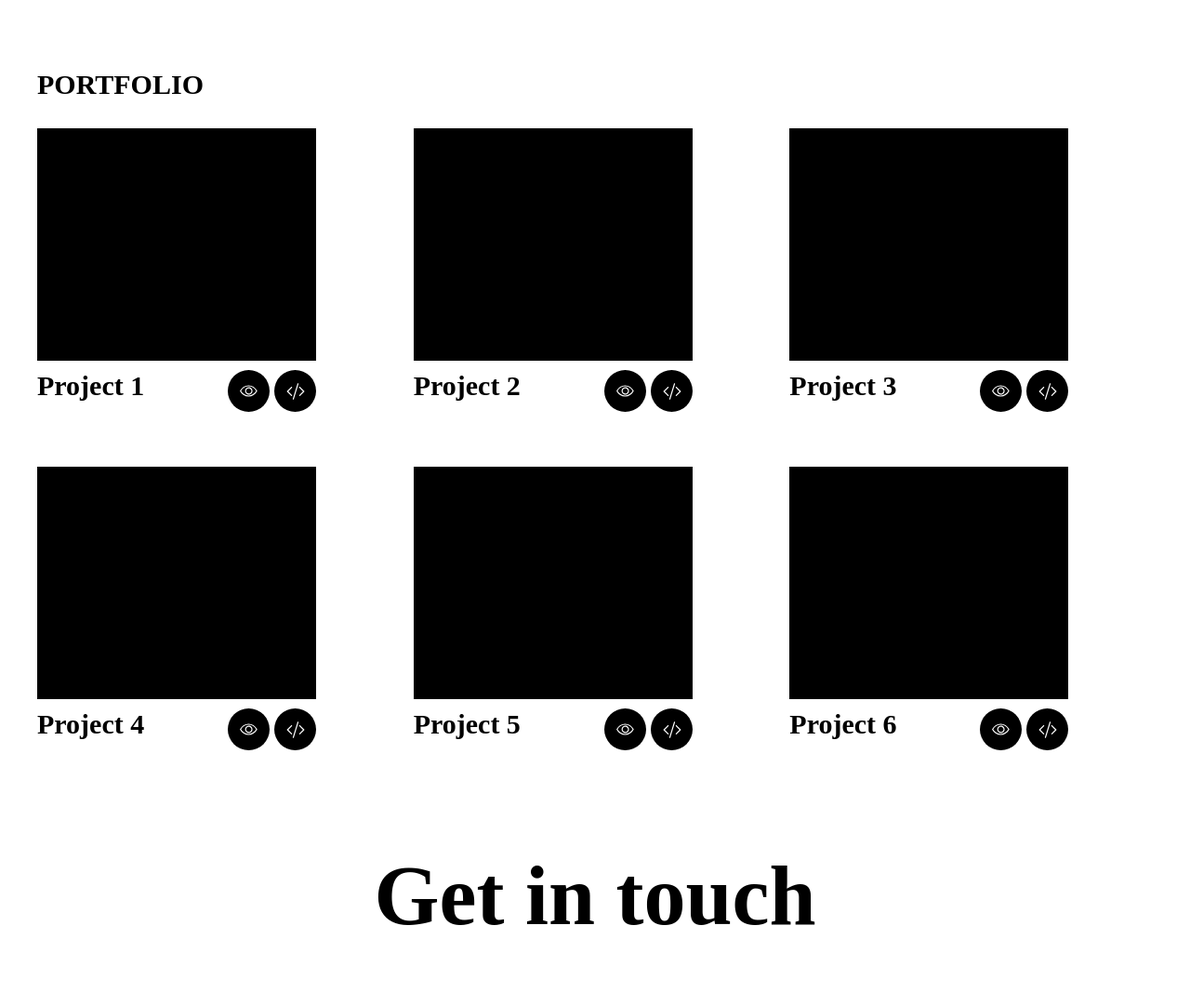
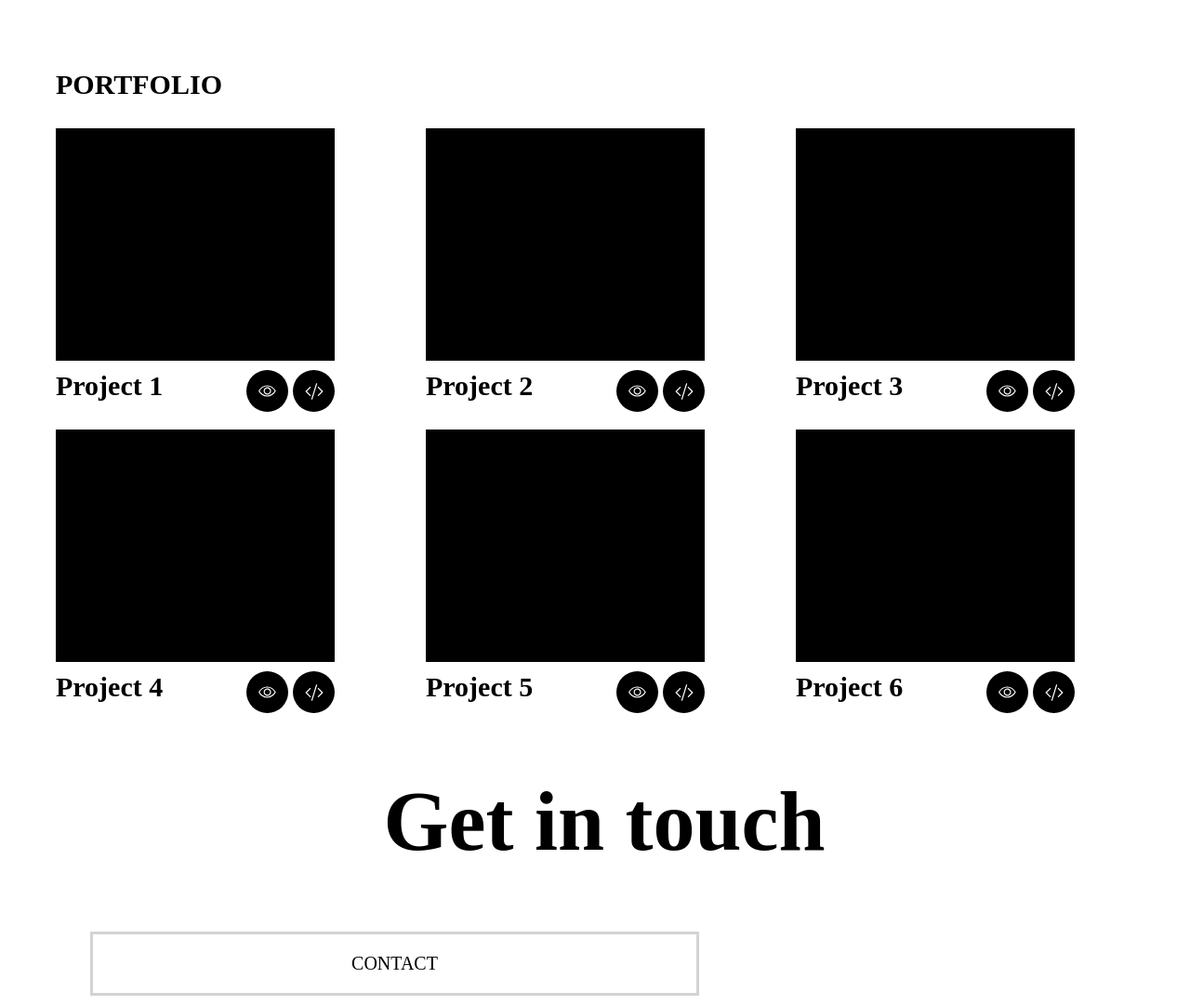
Before and after one commit to Sanjida213/Portfolio, a plain HTML site: page index.html in a window 1280 px wide. Shown: the part 1065-2146 px from the top of the page at 93% size. Drawn offline with Linux system fonts and the light colour scheme.

Commit message:
added padding to make html body in center

```diff
--- a/_portfolio.scss
+++ b/_portfolio.scss
@@ -54,6 +54,10 @@
 
       .portfolio-project {
         width: 335px;
+
+        .project_grid {
+          height: 5vh;
+        }
       }
 
       .hidden_portfolio {
@@ -74,6 +78,7 @@
       .portfolio-project {
         width: 300px;
       }
+
     }
   }
 }
--- a/style.scss
+++ b/style.scss
@@ -64,3 +64,9 @@ article {
 
 
 }
+
+@media screen and (min-width: 1024px) {
+  body {
+    padding-left: 60px;
+  }
+}
```
Also changed, not shown: style.css, 1 other file.
